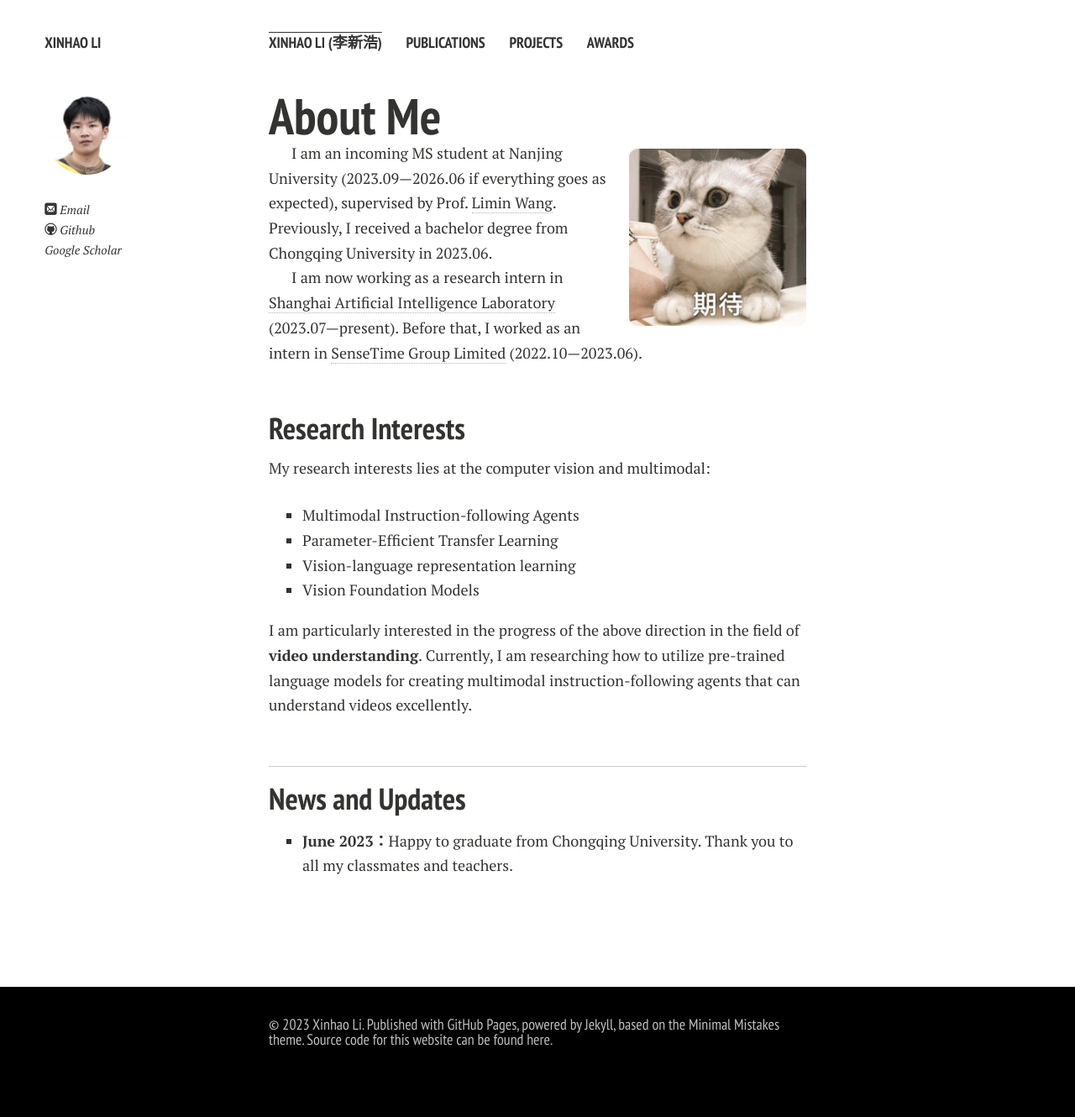
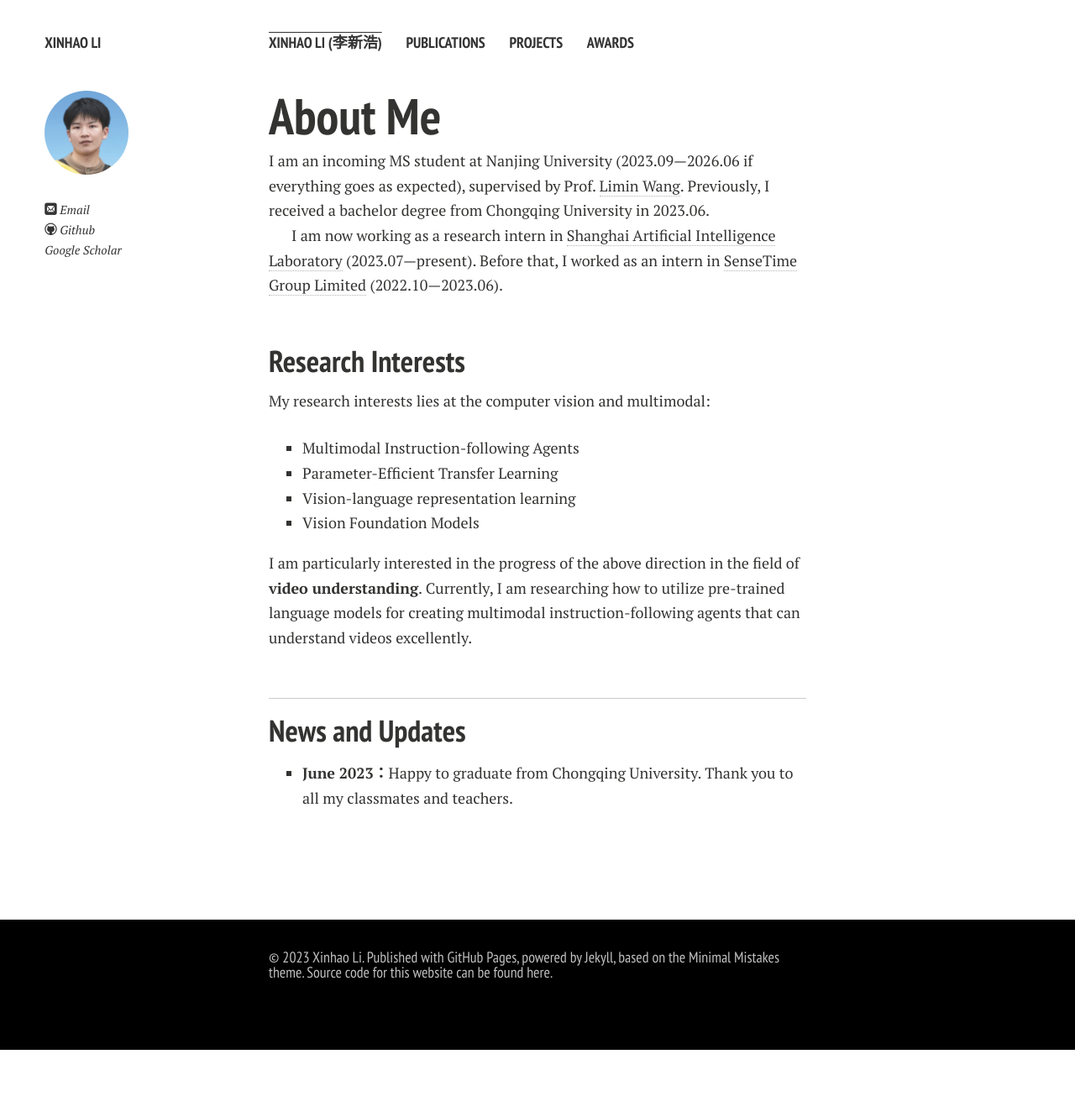
Before and after one commit to leexinhao/leexinhao.github.io, a Jekyll site: the page built from index.md, in a window 1280 px wide. Shown: the whole page at 84% size. Built offline with Jekyll 4.4.1, drawn with Linux system fonts in a browser that asks for light colours; nearby versions of some CDN libraries; comment, search, counter and statistics services are not loaded; a style sheet for code colours, icons or effects is not loaded; our own code applies the rules of GitHub Pages for plain Markdown files; after the commit the page ends 1250 px from its top, so only the background shows below that.

Commit message:
fix avatar

```diff
--- a/_config.yml
+++ b/_config.yml
@@ -7,7 +7,7 @@ url: https://leexinhao.github.io
 # Owner/author information
 owner:
   name: Xinhao Li
-  avatar: xinhao.jpg
+  avatar: xinhao.png
 #  bio:
   email: xinhaoli00@outlook.com
   # Social networking links are used in author-bio sidebar. Update and remove as you like.
--- a/index.md
+++ b/index.md
@@ -4,7 +4,7 @@ layout: page
 
 # About Me
 
-<img src="https://leexinhao.github.io/xinhaoli.jpg" class="floatpic" width="360" height="480">
+<!-- <img src="https://leexinhao.github.io/xinhaoli.jpg" class="floatpic" width="360" height="480"> -->
 
 I am an incoming MS student at Nanjing University (2023.09—2026.06 if everything goes as expected), supervised by Prof. [Limin Wang](https://scholar.google.com.hk/citations?user=HEuN8PcAAAAJ&hl=zh-CN&oi=ao). Previously, I received a bachelor degree from Chongqing University in 2023.06.
 
```
Also changed, not shown: images/xinhao.jpg (deleted), images/xinhao.png (added).
